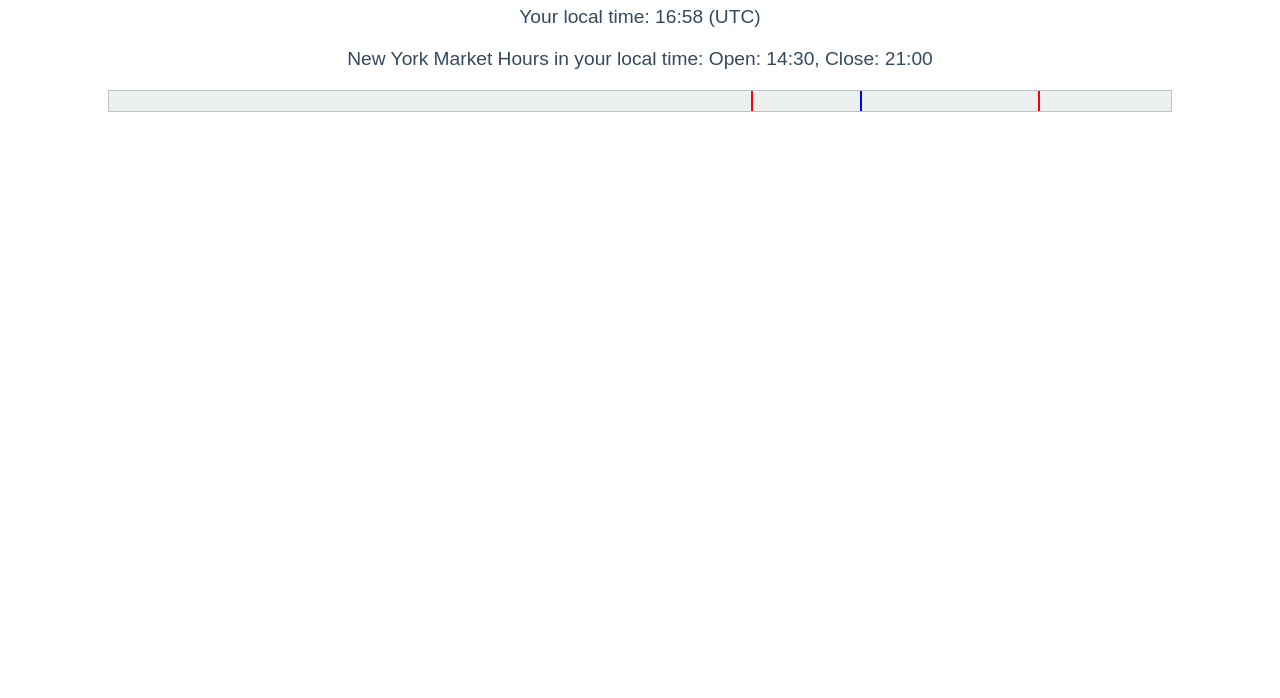
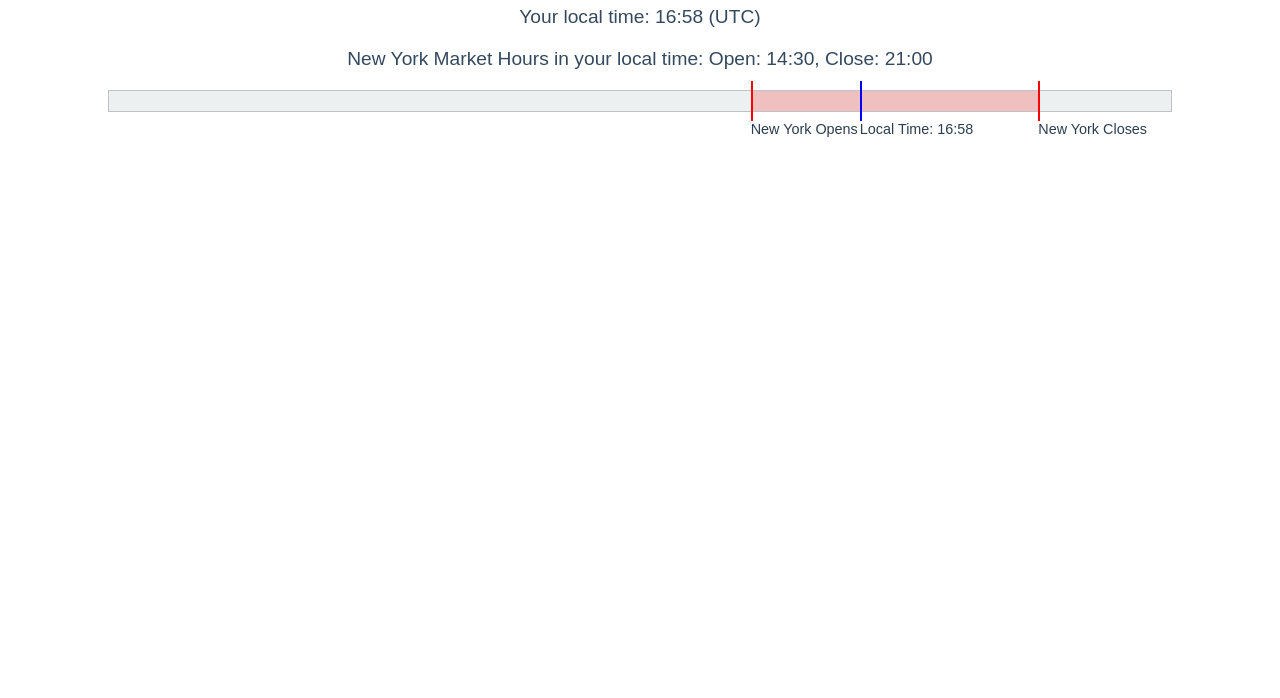
Before and after one commit to mituncer/markethours, a plain HTML site: page index.html in a window 1280 px wide. Shown: the part 102-800 px from the top of the page. Drawn offline with Linux system fonts and the light colour scheme.

Commit message:
Update index.html

```diff
--- a/index.html
+++ b/index.html
@@ -25,10 +25,16 @@
             margin: 20px auto;
             border: 1px solid #bdc3c7;
         }
-        .line {
+        .highlight {
             position: absolute;
             top: 0;
             bottom: 0;
+            background: rgba(255, 0, 0, 0.2);
+        }
+        .line {
+            position: absolute;
+            top: -10px;
+            bottom: -10px;
             width: 2px;
         }
         .local-time {
@@ -37,9 +43,9 @@
         .market-time {
             background: red;
         }
-        .time-label {
+        .label {
             position: absolute;
-            top: 25px;
+            top: 30px;
             font-size: 0.9em;
             color: #2c3e50;
         }
@@ -51,9 +57,13 @@
     <p id="market-hours">Calculating market hours...</p>
 
     <div class="time-bar" id="time-bar">
+        <div class="highlight" id="market-highlight"></div>
         <div class="line local-time" id="local-time-line"></div>
+        <div class="label" id="local-time-label"></div>
         <div class="line market-time" id="market-open-line"></div>
+        <div class="label" id="market-open-label">New York Opens</div>
         <div class="line market-time" id="market-close-line"></div>
+        <div class="label" id="market-close-label">New York Closes</div>
     </div>
 
     <script>
@@ -65,13 +75,11 @@
             document.getElementById('local-time').textContent = `Your local time: ${localTime} (${timeZone})`;
 
             // Update local time line
-            updateLocalTimeLine(now);
+            updateLocalTimeLine(now, localTime);
         }
 
         // Function to calculate New York market hours in local time in 24-hour format
         function displayMarketHours() {
-            const nyTimeZone = 'America/New_York';
-
             // Define New York market opening and closing times in UTC
             const nyOpenUTC = new Date();
             nyOpenUTC.setUTCHours(14, 30, 0, 0); // NYSE opens at 9:30 AM EST/EDT
@@ -93,15 +101,19 @@
         }
 
         // Function to update the position of the local time line
-        function updateLocalTimeLine(now) {
+        function updateLocalTimeLine(now, localTime) {
             const totalMinutes = now.getHours() * 60 + now.getMinutes();
             const percentage = (totalMinutes / (24 * 60)) * 100;
 
             const localTimeLine = document.getElementById('local-time-line');
             localTimeLine.style.left = `${percentage}%`;
+
+            const localTimeLabel = document.getElementById('local-time-label');
+            localTimeLabel.style.left = `${percentage}%`;
+            localTimeLabel.textContent = `Local Time: ${localTime}`;
         }
 
-        // Function to update the position of market open and close lines
+        // Function to update the position of market open and close lines and highlight
         function updateMarketTimeLines(openTime, closeTime) {
             const openMinutes = openTime.getHours() * 60 + openTime.getMinutes();
             const closeMinutes = closeTime.getHours() * 60 + closeTime.getMinutes();
@@ -111,9 +123,19 @@
 
             const marketOpenLine = document.getElementById('market-open-line');
             const marketCloseLine = document.getElementById('market-close-line');
+            const marketHighlight = document.getElementById('market-highlight');
 
             marketOpenLine.style.left = `${openPercentage}%`;
             marketCloseLine.style.left = `${closePercentage}%`;
+
+            marketHighlight.style.left = `${openPercentage}%`;
+            marketHighlight.style.width = `${closePercentage - openPercentage}%`;
+
+            const marketOpenLabel = document.getElementById('market-open-label');
+            const marketCloseLabel = document.getElementById('market-close-label');
+
+            marketOpenLabel.style.left = `${openPercentage}%`;
+            marketCloseLabel.style.left = `${closePercentage}%`;
         }
 
         // Call functions to display time and market hours
```
